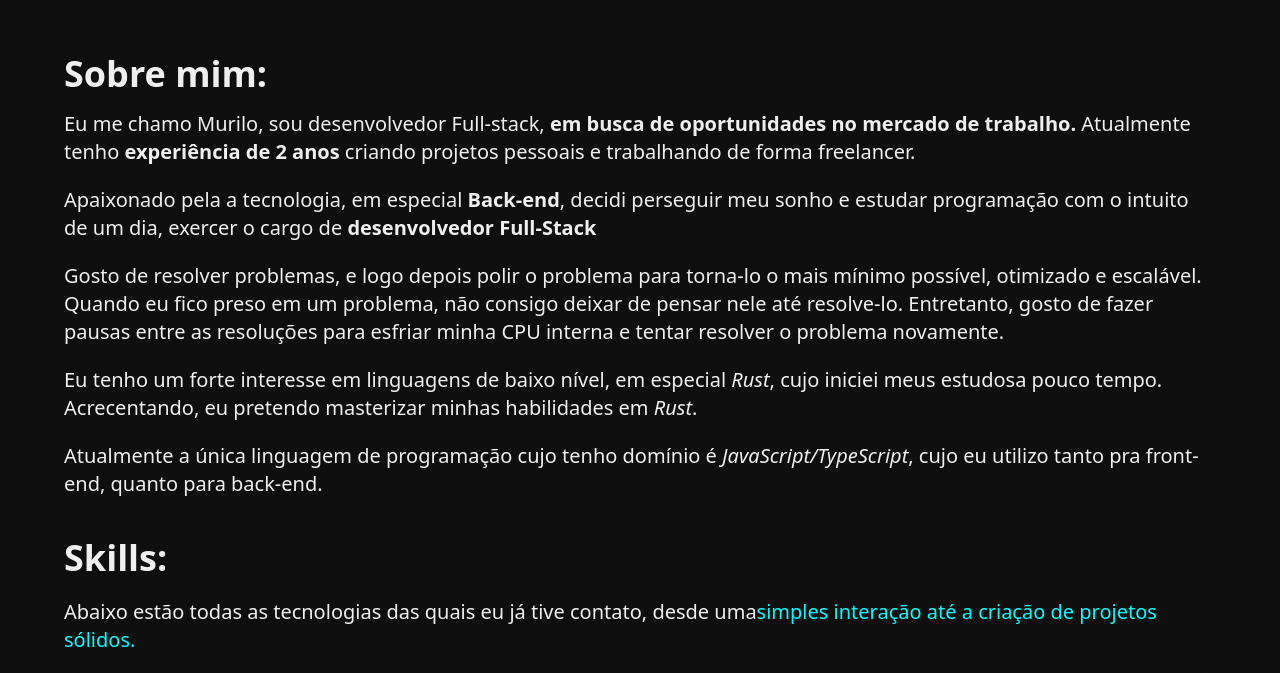
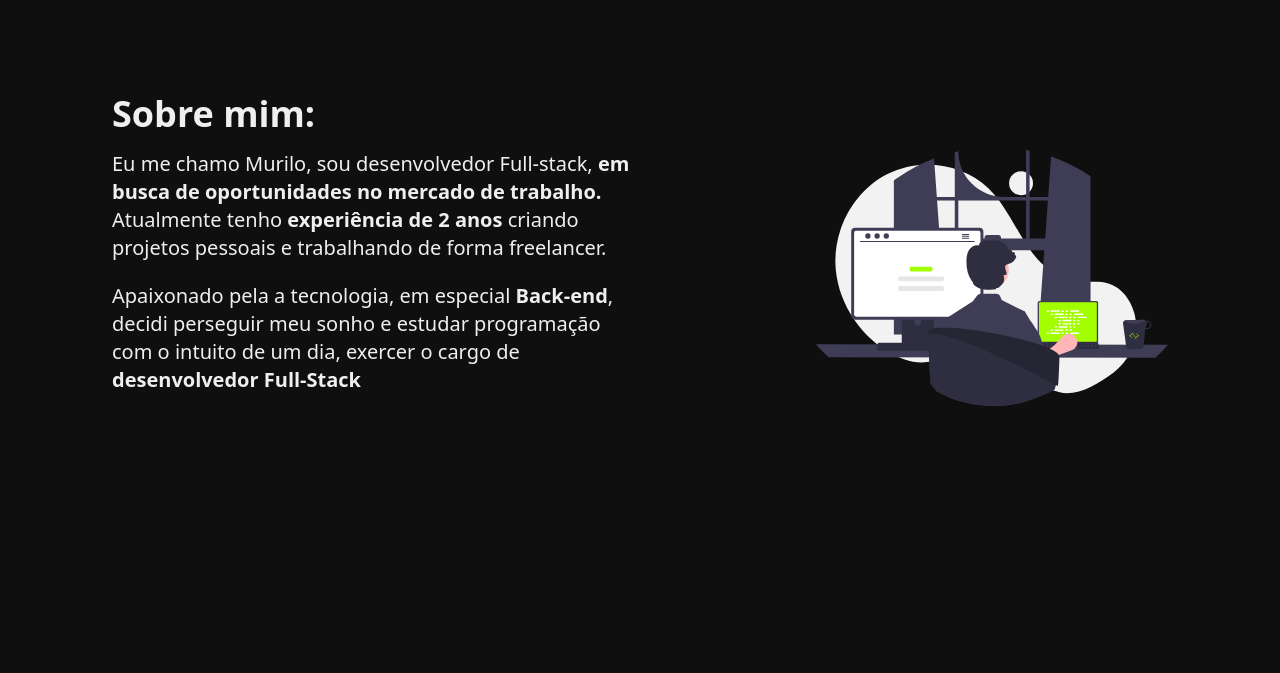
Before and after one commit to Zafkiel45/portfolio, a Next.js app: page / in a window 1280 px wide. Shown: the part 786-1459 px from the top of the page. Built offline with nearby package versions, Linux system fonts and the light colour scheme.

Commit message:
feat(aboutMeSection): added svg

```diff
--- a/src/app/page.tsx
+++ b/src/app/page.tsx
@@ -25,7 +25,7 @@ export default function Home() {
       <header className="pt-5 px-4 2xl:px-14 flex items-center justify-center lg:px-10 sm:px-6 2xl:mb-12 mb-5 w-screen fixed z-50 h-fit">
         <HeaderSection/>
       </header>
-      <main className="flex lg:px-16 px-4 sm:px-6 flex-col gap-10">
+      <main className="flex lg:px-20 xl:px-28 px-4 sm:px-10 flex-col gap-20">
         {/* main screen section */}
         <MainScreen />
         {/* About me section */}
--- a/src/components/about_me/about_me_section.component.tsx
+++ b/src/components/about_me/about_me_section.component.tsx
@@ -1,12 +1,16 @@
+import Image from "next/image";
+import ProgrammerSvg from '../../../public/programmer.svg';
+
 export function AboutMe() {
   return (
-    <div id="sobre" className="flex flex-col sm:gap-4 2xl:gap-6 gap-2">
+    <div id="sobre" className="flex h-fit xl:min-h-[70vh] min-h-screen flex-col 2xl:gap-6 gap-4">
       <div className="w-full">
         <h1 className="text-2xl 2xl:text-5xl lg:text-4xl sm:text-3xl font-semibold">
           Sobre mim:
         </h1>
       </div>
-      <div className="flex flex-col gap-5 sm:text-lg 2xl:text-2xl lg:text-xl">
+      <div className="flex flex-col md:flex-row gap-4 w-full lg:justify-between">
+        <div className="flex md:w-2/4 flex-col gap-5 sm:text-lg 2xl:text-2xl lg:text-xl">
           <p>
             Eu me chamo Murilo, sou desenvolvedor Full-stack, <strong>em busca de
             oportunidades no mercado de trabalho.</strong> Atualmente tenho
@@ -18,23 +22,10 @@ export function AboutMe() {
             decidi perseguir meu sonho e estudar programação com o intuito de um
             dia, exercer o cargo de <strong>desenvolvedor Full-Stack</strong>
           </p>
-        <p>
-          Gosto de resolver problemas, e logo depois polir o problema
-          para torna-lo o mais mínimo possível, otimizado e escalável. Quando
-          eu fico preso em um problema, não consigo deixar de pensar nele até
-          resolve-lo. Entretanto, gosto de fazer pausas entre as resoluções
-          para esfriar minha CPU interna e tentar resolver o problema novamente.
-        </p>
-        <p>
-          Eu tenho um forte interesse em linguagens de baixo nível, em especial
-          <em> Rust</em>, cujo iniciei meus estudosa pouco tempo. Acrecentando,
-          eu pretendo masterizar minhas habilidades em <em> Rust</em>.
-        </p>
-        <p>
-          Atualmente a única linguagem de programação cujo tenho domínio é
-          <em> JavaScript/TypeScript</em>, cujo eu utilizo tanto pra front-end,
-          quanto para back-end.
-        </p>
+        </div>
+        <div className="lg:w-[60%] md:w-2/4  2xl:w-[40%] xl:w-1/3 flex justify-center items-center">
+          <Image src={ProgrammerSvg} height={500} width={500} alt="A programmer programming" />
+        </div>
       </div>
     </div>
   );
```
Also changed, not shown: public/programmer.svg (added). Lines whose indentation alone changed are shown as unchanged.
